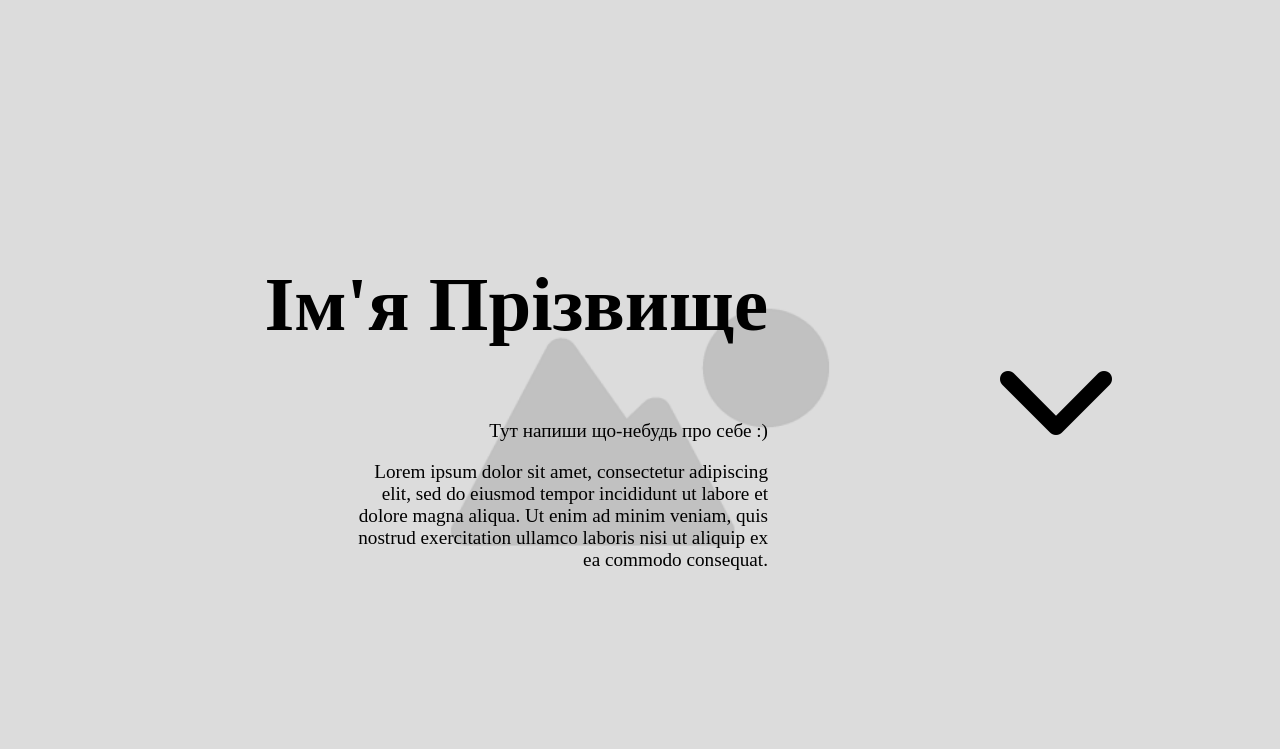
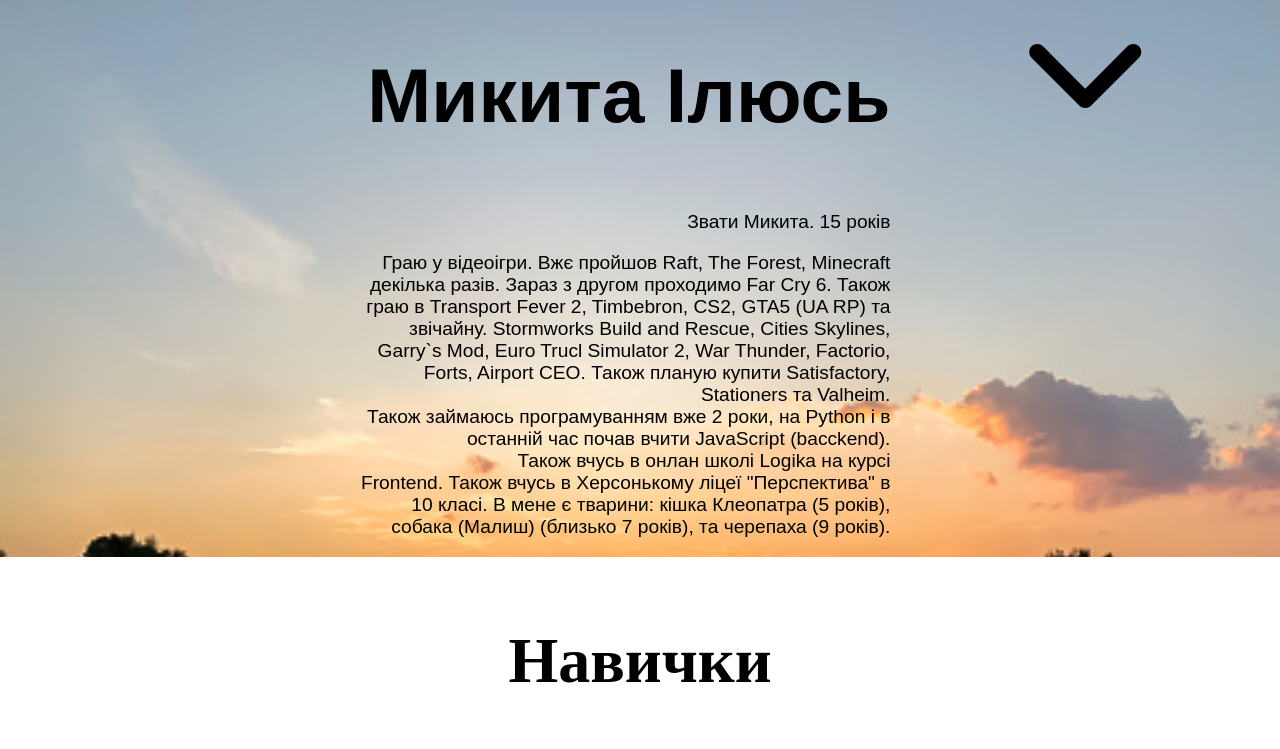
Before and after one commit to NikitaSder/LogikaProject, a plain HTML site: page index.html in a window 1280 px wide. Shown: the top 749 px of the page. Drawn offline with Linux system fonts and the light colour scheme; a web font is replaced by a local one.

Commit message:
+фото, опис, та інше

```diff
--- a/index.html
+++ b/index.html
@@ -5,14 +5,21 @@
     <title>Document</title>
     <link rel="stylesheet" href="style.css">
     <script src="https://kit.fontawesome.com/f77600b8df.js" crossorigin="anonymous"></script>
+    <link href="https://fonts.googleapis.com/css2?family=Science+Gothic&display=swap" rel="stylesheet">
 </head>
 <body>
     <header>
         <div class="header_left">
-            <h1>Ім'я Прізвище</h1>
+            <h1>Микита Ілюсь</h1>
             <div class="bio">
-                <p>Тут напиши що-небудь про себе :)</p>
-                <p>Lorem ipsum dolor sit amet, consectetur adipiscing elit, sed do eiusmod tempor incididunt ut labore et dolore magna aliqua. Ut enim ad minim veniam, quis nostrud exercitation ullamco laboris nisi ut aliquip ex ea commodo consequat.</p>
+                <p>Звати Микита. 15 років</p>
+                <p>Граю у відеоігри. Вжє пройшов Raft,
+                The Forest, Minecraft декілька разів. Зараз з другом проходимо Far Cry 6. Також граю в Transport Fever 2, Timbebron, CS2, GTA5 (UA RP) та звічайну.
+                Stormworks Build and Rescue, Cities Skylines, Garry`s Mod, Euro Trucl Simulator 2, War Thunder, Factorio, Forts, Airport CEO.
+                Також планую купити Satisfactory, Stationers та Valheim.<br>Також займаюсь програмуванням вже 2 роки, на Python і в останній час почав вчити JavaScript (bacckend).<br>
+                Також вчусь в онлан школі Logika на курсі <br>Frontend. Також вчусь в Херсонькому ліцеї "Перспектива" в 10 класі.
+                В мене є тварини: кішка Клеопатра (5 років), собака (Малиш) (близько 7 років), та черепаха (9 років).
+            </p>
             </div>
         </div>
         <div class="header_right">
@@ -40,7 +47,7 @@
             <h1>Проєкти</h1>
             <div class="section_row">
                 <div class="section_item github">
-                    <img src="github_logo.png" alt="">
+                    <a href="https://github.com/NikitaSder" target="_blank"><img src="github_logo.png" alt=""></a>
                 </div>
             </div>
         </section>
@@ -48,20 +55,14 @@
             <h1>Контакти</h1>
             <div class="section_row">
                 <div class="section_item">
-                    <img src="Instagram_icon.png.webp" alt="">
-                </div>
-                <div class="section_item">
-                    <img src="tg_logo.svg" alt="">
-                </div>
-                <div class="section_item">
-                    <img src="email_logo.png" alt="">
+                    <a href="https://t.me/nikitosds" target="_blank"><img src="tg_logo.svg" alt=""></a>
                 </div>
             </div>
         </section>
     </main>
     <footer>
         <div class="footer_content">
-            Створено мною в 2024 | Logika
+            Створено Nikita_Sder в 2025 | Logika
         </div>
     </footer>
 </body>
--- a/style.css
+++ b/style.css
@@ -5,21 +5,20 @@ body {
 
 header {
     width: 100%;
-    height: 100vh;
-    background: url(header_bg.webp);
+    background: url(header_bg.jpg);
     background-size: cover;
     display: flex;
 }
 
 .header_left {
-    width: 65%;
+    font-family: 'Science Gothic', sans-serif;
+    width: 80%;
     height: 100%;
     font-size: 3vw;
     display: flex;
     flex-direction: column;
     justify-content: center;
     align-items: flex-end;
-    padding: 0 5vw;
     box-sizing: border-box;
     text-align: right;
 }
```
Also changed, not shown: header_bg.jpg (added).
